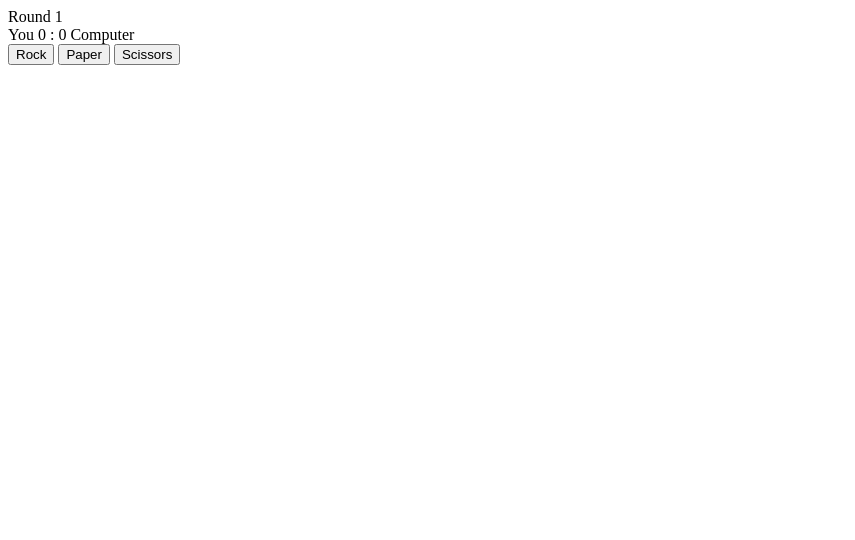
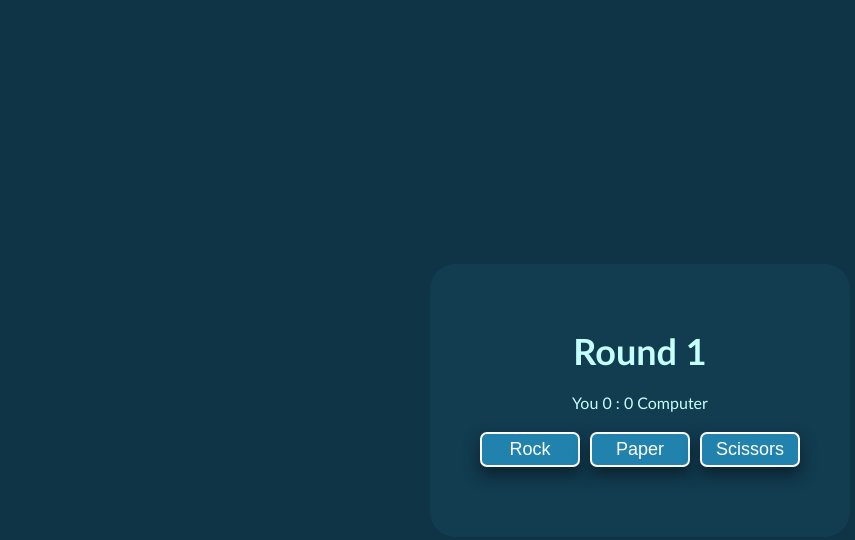
Before and after one commit to Ovags/Rock-Paper-Scissors, a plain HTML site: page index.html in a window 1280 px wide. Shown: the whole page, without its empty margins (0-855 px from the left). Drawn offline with Linux system fonts and the light colour scheme.

Commit message:
Added css to make everything look less ugly

```diff
--- a/style.css
+++ b/style.css
@@ -1,4 +1,72 @@
 .invisible{
     visibility: hidden;
     height: 0px;
+    gap: 0px;
+    margin-top: -30px;
 }
+
+html{
+    background-color: rgb(14, 52, 70);
+    display: flex;
+    height: 100%;
+    flex-direction: column;
+    align-items: center;
+    justify-content: center;
+}
+
+body{
+    background-color: rgb(18, 60, 80);
+    border-radius: 25px;
+    display: flex;
+    flex-direction: column;
+    justify-content: center;
+    align-items: center;
+    height: auto;
+    padding: 50px;
+    padding-top: 65px;
+    gap: 20px;
+    font-family: 'Gill Sans', 'Gill Sans MT', Calibri, 'Trebuchet MS', sans-serif;
+    color: rgb(196, 255, 250);
+}
+
+#round, #win-or-lose{
+    font-weight: bolder;
+    font-size: 36px;
+}
+
+#buttons-container {
+    display: flex;
+    gap: 10px;
+}
+
+button {
+    font-size: 18px;
+    border: 2px solid white;
+    background-color: rgb(33, 131, 173);
+    color: white;
+    border-radius: 7px;
+    padding: 5px;
+    width: 100px;
+    box-shadow: 0 8px 16px 0 rgb(10, 34, 46)/*, 0 8px 16px 0 black*/;
+    transition: color 0.5s;
+}
+
+button:active {
+    background-color: white;
+    color: rgb(33, 131, 173);
+    border: 2px solid rgb(33, 131, 173);
+}
+
+#final-score-container, #final-score {
+    display: flex;
+    flex-direction: column;
+    align-items: center;
+    justify-content: center;
+    gap: 10px;
+}
+
+#final-score-container{
+}
+
+#final-score {
+}
```
